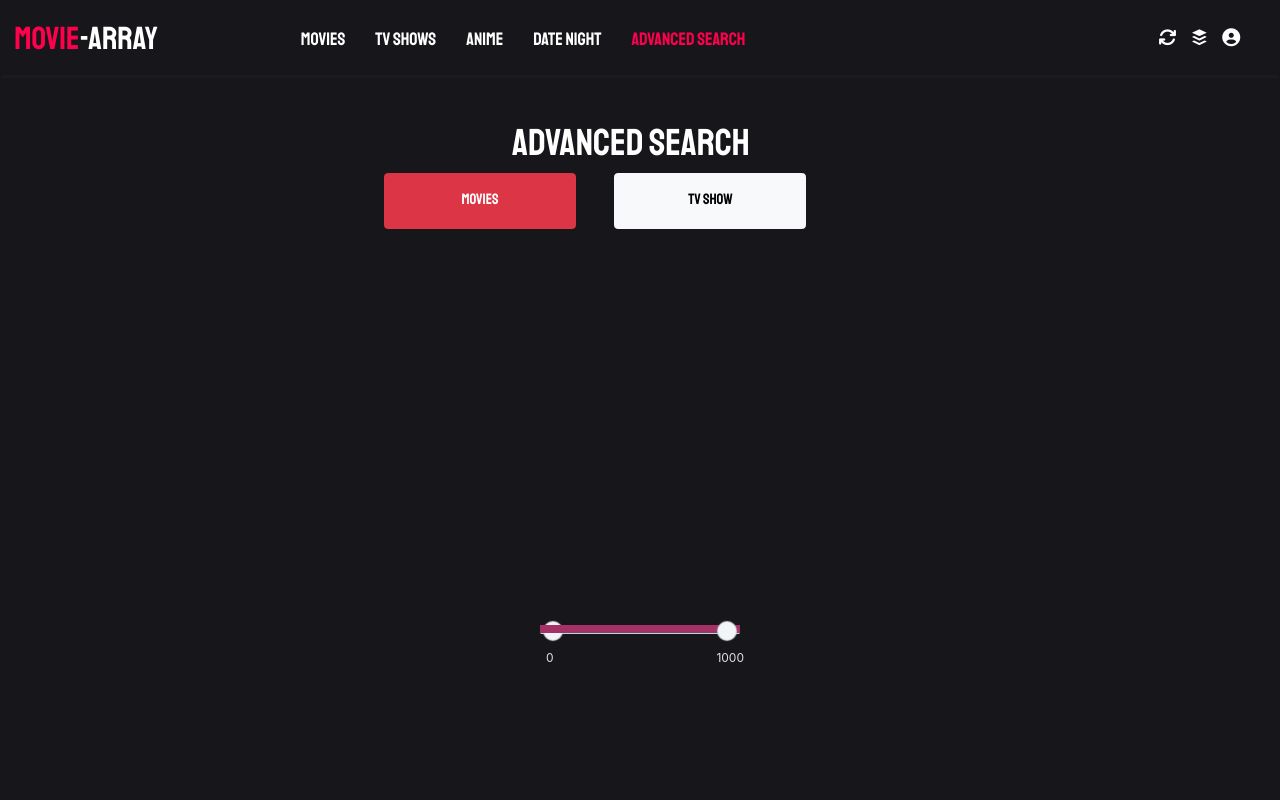
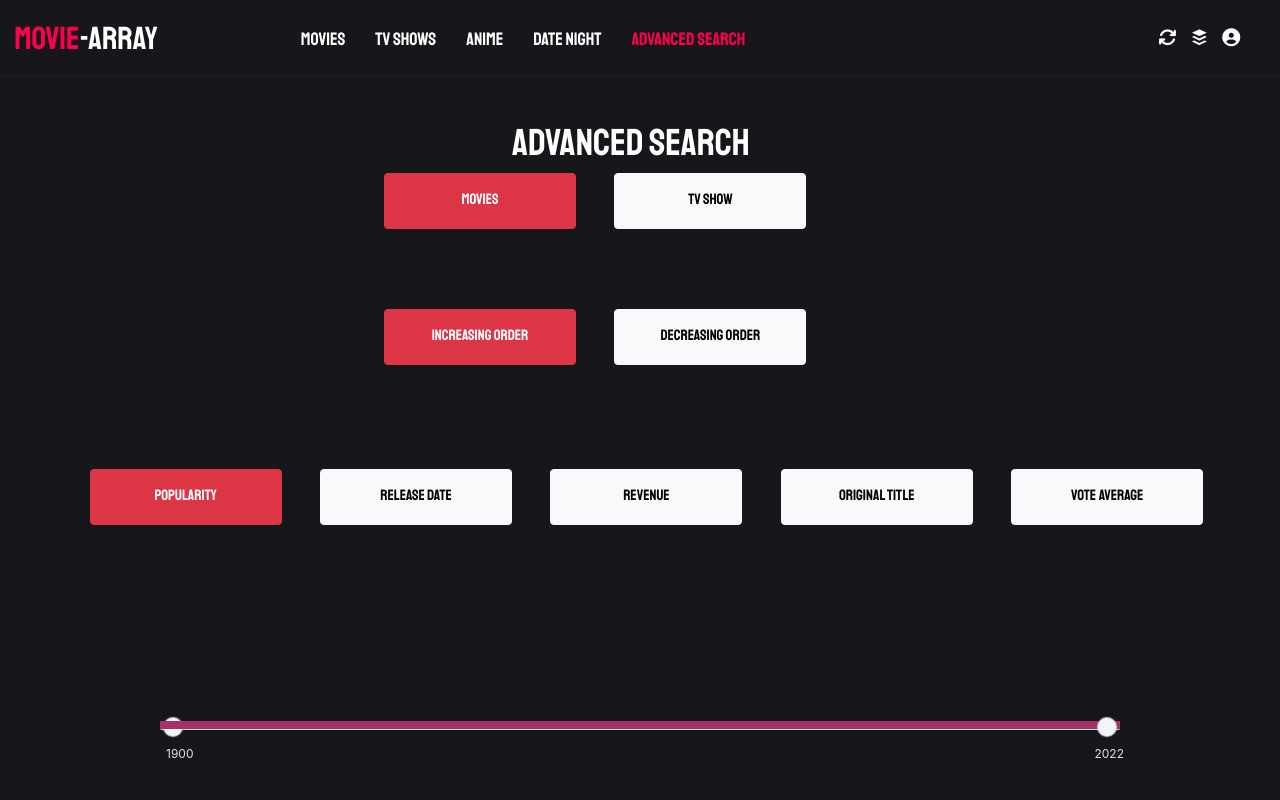
Before and after one commit to Sam-Radnus/Velvet-View, a React (Create React App) app: page /AdvancedSearch in a window 1280 px wide. Shown: the top 800 px of the page. Built offline with nearby package versions, Linux system fonts and the light colour scheme; no server answers; a web font is replaced by a local one.

Commit message:
Bug Fixes

```diff
--- a/src/components/Category/Anime.js
+++ b/src/components/Category/Anime.js
@@ -26,9 +26,9 @@ function Anime(props) {
   }, []);
   return (
 
-      <div style={{ width: '100vw', marginTop:'10vh',marginLeft: '0vw' }} >
+      <div style={{ width: '100vw', marginTop:'10vh',marginLeft: '3vw' }} >
 
-            <div style={{ marginTop: '12vh', marginLeft: '0vw' }} className='container'>
+            <div style={{ marginTop: '12vh', marginLeft: '0vw' }} className=''>
             <Outlet/>
                 <h1 style={{ fontSize: '65px', textAlign:'center' }}>Anime</h1>
                 <div style={{marginLeft:'7%'}}className='row row-cols-4'>
--- a/src/components/Featured.js
+++ b/src/components/Featured.js
@@ -26,12 +26,12 @@ function Featured(props) {
      }
   return (
 
-    <div  style={{marginTop:'5vh'}}className='container'>
+    <div  style={{marginTop:'2vh'}}className='1'>
 
    <div className="tag" style={{display:'inline',width:'100%'}}><p> <span style={{color:'rgb(255,0,77)',fontSize:'50px'}}>{props.FeatureName}</span><Link style={{position:'absolute',textDecoration:'none',color:'grey',cursor:'pointer',marginTop:'30px',right:'2vw'}} to={`/${location}`}>See All <i className="fa-solid fa-angle-right"></i> </Link></p></div>
        <div className='row'>
        {movie.slice(0,limit).map(element=>(
-          <div className="col">
+          <div className="col ">
           {movie.length > 0 && <MidCard Feature={location} media={element.media_type?element.media_type:''} id={element.id} imageURL={`https://image.tmdb.org/t/p/w300/${element.backdrop_path}`} title={element.title?element.title:element.name}/> }
            </div>
        ))}
--- a/src/components/Features/AdvancedSearch.js
+++ b/src/components/Features/AdvancedSearch.js
@@ -4,20 +4,23 @@ import './Tertiary/Advanced.css'
 import { useState,useEffect } from 'react';
 import { useNavigate } from "react-router-dom";
 import MultiRangeSlider from './Tertiary/MultiRangeSlider';
+import SeeAll from '../info/SeeAll';
 function AdvancedSearch(props) {
 const [media,setMedia]=useState('movie');
 const [danger,setDanger]=useState(true);
 const [showFilter,setShowfilter]=useState(true);
+const [showResults,setShowResults]=useState(false);
 const [startDate,setStartDate]=useState(1900);
 const [endDate,setEndDate]=useState(new Date().getFullYear());
-
-
+const [sortBy,setSortBy]=useState('popularity');
+const [rule,setRule]=useState('asc');//asc or desc
+const [URL1,setURL1]=useState(`https://api.themoviedb.org/3/discover/${media}?api_key=2023616ed87a6faf2ec9cd6de24b46ed&language=en-US&sort_by=${sortBy}.${rule}&include_adult=false&include_video=false&primary_release_date.gte=${startDate}-01-01&primary_release_date.lte=${endDate}-12-31&with_watch_monetization_types=flatrate`)
 useEffect(()=>{
   fetchData();
-},[danger,media]);
+},[danger,media,startDate,endDate,sortBy,rule,showResults]);
 const fetchData=async()=>{
-   let URL=`https://api.themoviedb.org/3/discover/${media}?api_key=2023616ed87a6faf2ec9cd6de24b46ed&language=en-US&sort_by=popularity.desc&include_adult=false&include_video=false&page=1&with_keywords=210024&with_watch_monetization_types=flatrate`
-  console.log(URL);
+   setURL1(`https://api.themoviedb.org/3/discover/${media}?api_key=2023616ed87a6faf2ec9cd6de24b46ed&language=en-US&sort_by=${sortBy}.${rule}&include_adult=false&include_video=false&primary_release_date.gte=${startDate}-01-01&primary_release_date.lte=${endDate}-12-31&with_watch_monetization_types=flatrate`);
+  console.log(URL1);
   }
   return (
     <div>
@@ -27,14 +30,31 @@ const fetchData=async()=>{
          <button type="button" id="button" onClick={()=>{setDanger(true);setMedia('movie')}} className={`btn btn-${danger?'danger':'light'}`}>Movies</button>
          <button type="button" id="button" onClick={()=>{setDanger(false);setMedia('tv')}} className={`btn btn-${danger?'light':'danger'}`}>TV Show</button>
          </div>
+         <div className={'sort-group'}>
+         <button type="button" id="button" onClick={()=>{setRule('asc')}} className={`btn btn-${rule==='asc'?'danger':'light'}`}>Increasing Order</button>
+         <button type="button" id="button" onClick={()=>{setRule('desc')}} className={`btn btn-${rule==='desc'?'danger':'light'}`}>Decreasing Order</button>
+         </div>
+         <div className={'sort-by'}>
+         <button type="button" id="button" onClick={()=>{setSortBy('popularity')}} className={`btn btn-${sortBy==='popularity'?'danger':'light'}`}>Popularity</button>
+         <button type="button" id="button" onClick={()=>{setSortBy('release_date')}} className={`btn btn-${sortBy==='release_date'?'danger':'light'}`}>Release Date</button>
+         <button type="button" id="button" onClick={()=>{setSortBy('revenue')}} className={`btn btn-${sortBy==='revenue'?'danger':'light'}`}>Revenue</button>
+         <button type="button" id="button" onClick={()=>{setSortBy('original_title')}} className={`btn btn-${sortBy==='original_title'?'danger':'light'}`}>Original Title</button>
+         <button type="button" id="button" onClick={()=>{setSortBy('vote_average')}} className={`btn btn-${sortBy==='vote_average'?'danger':'light'}`}>Vote Average</button>
+
+
+         </div>
          <div className='Slider'>
          <MultiRangeSlider
-            min={0}
-            max={1000}
-            onChange={({ min, max }) => console.log(`min = ${min}, max = ${max}`)}
+            min={1900}
+            max={new Date().getFullYear()}
+            onChange={({ min, max }) => {setStartDate(min);setEndDate(max)}}
          />
+        <button onClick={()=>{
+          setShowResults(true);
+        }}>Find</button>
          </div>
         </div>
+       {showResults && <SeeAll title={"Results"} URL={URL1}/>}
     </div>
   )
 }
--- a/src/components/Features/Tertiary/Advanced.css
+++ b/src/components/Features/Tertiary/Advanced.css
@@ -1,4 +1,4 @@
-div.button-group{
+div.button-group,div.sort-group{
     margin-left:30vw;
 }
 button#button {
@@ -6,3 +6,10 @@ button#button {
     height:7vh;
     width:15vw;
 }
+div.sort-group{
+    margin-top: 10vh;
+}
+div.sort-by{
+    margin-top:13vh;
+    margin-left:7vw;
+}
--- a/src/components/Features/Tertiary/multiRangeSlider.css
+++ b/src/components/Features/Tertiary/multiRangeSlider.css
@@ -1,5 +1,5 @@
 .container {
-    height: 100vh;
+    height: 50vh;
     display: flex;
     align-items: center;
     justify-content: center;
@@ -7,7 +7,7 @@
 
   .slider {
     position: relative;
-    width: 200px;
+    width: 75vw;
   }
 
   .slider__track,
@@ -60,16 +60,16 @@
     pointer-events: none;
     position: absolute;
     height: 0;
-    width: 200px;
+    width: 75vw;
     outline: none;
   }
 
   .thumb--left {
-    z-index: 3;
+    z-index: 5;
   }
 
   .thumb--right {
-    z-index: 4;
+    z-index: 5;
   }
 
   /* For Chrome browsers */
--- a/src/components/info/SeeAll.js
+++ b/src/components/info/SeeAll.js
@@ -20,6 +20,7 @@ function SeeAll(props) {
     }, [])
     const getMovies = async () => {
         const url=`${URL}&page=${page}`;
+        console.log(url);
         const data = await fetch(url);
         const parsedData = await data.json();
         setMovie(movie.concat(parsedData.results));
@@ -27,24 +28,25 @@ function SeeAll(props) {
         setTotalResults(parsedData.total_results);
         console.log(totalResults);
         setPage(page+1);
+
         //console.log(page);
     }
     return (
 
 
-        <div style={{ width: '100vw', marginTop:'0vh',marginLeft: '0vw' }} >
+        <div style={{ width: '100vw', marginTop:'0vh',marginLeft: '5vw' }} >
 
 
-   <div style={{ marginTop: '12vh', marginLeft: '0vw' }} className='container'>
+   <div style={{ marginTop: '12vh', marginLeft: '5vw' }} >
                     <Outlet/>
                         <h1 style={{ fontSize: '65px', textAlign:'center' }}>{title}</h1>
                         <div style={{marginLeft:'7%'}}className='row row-cols-4'>
 
                             {movie.map(element => (
-                                <div style={{ backgroundColor: 'rgb(23,22,27)' }} className="card" >
+                                <div style={{ backgroundColor: 'rgb(23,22,27)' ,margin:'20px 0px 20px 0px'}} className="card" >
 
                                     <img src={element.poster_path!=null?`https://image.tmdb.org/t/p/original/${element.poster_path}`:'https://www.annsentitledlife.com/wp-content/uploads/2019/04/error-404-not-found-vertical.jpg'} className="card-img-top" />
-                                    <div className="card-body">
+                                    <div className="card-body" >
                                         <h5 className="card-title">{element.title ? element.title : element.name}</h5>
                                         <Link className="btn btn-danger" onClick={window.scrollTo(0,0) } to={element.media_type?`Details/${element.media_type}/${element.id}`:`Details/${element.id}`} >
                                            View More
--- a/src/components/secondary/Genres.js
+++ b/src/components/secondary/Genres.js
@@ -25,7 +25,7 @@ function Genres(props) {
       console.log(genres2);
   }
   return (
-    <div className='container'>
+    <div >
         <h1>Genres:-</h1>
 
          <div className='row row-cols-2'>
--- a/src/components/secondary/MidCard.js
+++ b/src/components/secondary/MidCard.js
@@ -6,7 +6,7 @@ function MidCard(props) {
     let { imageURL,media,Feature,id, title } = props;
     let navigate=useNavigate();
     return (
-        <div style={{cursor:'pointer'}} onClick={()=>{media.length!==0?navigate(`/${Feature}/Details/${media}/${id}`):navigate(`${Feature}/Details/${id}`)}}>
+        <div style={{marginTop:'5vh',cursor:'pointer'}}  onClick={()=>{media.length!==0?navigate(`/${Feature}/Details/${media}/${id}`):navigate(`${Feature}/Details/${id}`)}}>
 
             <div style={{ height: '170px', width: '299px', position:'relative',borderRadius: '10px', background:props.imageURL!==null?`url(${props.imageURL} `:`url(https://icon-library.com/images/netflix-icon-21_84051.jpg)` }}>
             <p id="title" style={{ position:'absolute',zIndex:'5',top:'87.6%',textAlign:'center',width:'100%',fontSize: '15px'}} className="card-title">{props.title}</p>
```
Also changed, not shown: src/components/Features/SeeAllSuggestions.js (added).
